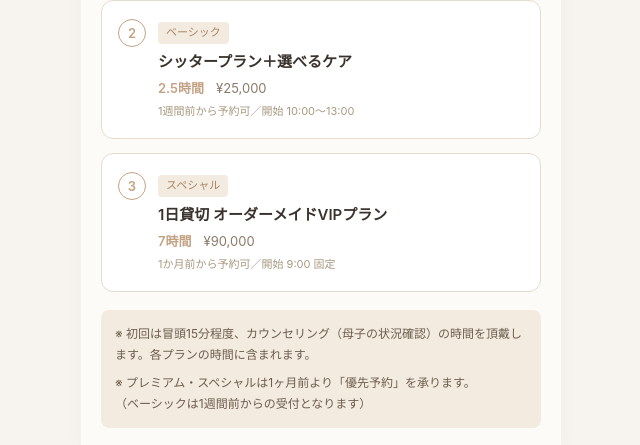
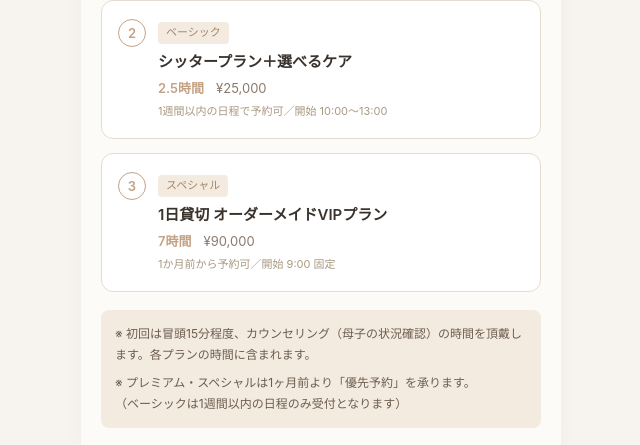
Before and after one commit to toda-cmyk/midwife-booking, a website: page index.html in a window 1280 px wide. Shown: the part 379-824 px from the top of the page, 319-959 px from the left. Drawn offline with Linux system fonts and the light colour scheme.

Commit message:
Basic plan: bookable only within 7 days (not 7 days ahead)

```diff
--- a/index.html
+++ b/index.html
@@ -582,7 +582,7 @@
         <span class="duration">2.5時間</span>
         <span>¥25,000</span>
       </div>
-      <div class="plan-meta" style="margin-top:4px;font-size:11px;color:#a89880;">1週間前から予約可／開始 10:00〜13:00</div>
+      <div class="plan-meta" style="margin-top:4px;font-size:11px;color:#a89880;">1週間以内の日程で予約可／開始 10:00〜13:00</div>
     </div>
 
     <div class="plan-card" data-plan="special" data-duration="7" data-name="スペシャル オーダーメイドVIPプラン">
@@ -598,7 +598,7 @@
 
     <div class="plan-notes">
       <p>※ 初回は冒頭15分程度、カウンセリング（母子の状況確認）の時間を頂戴します。各プランの時間に含まれます。</p>
-      <p>※ プレミアム・スペシャルは1ヶ月前より「優先予約」を承ります。<br>（ベーシックは1週間前からの受付となります）</p>
+      <p>※ プレミアム・スペシャルは1ヶ月前より「優先予約」を承ります。<br>（ベーシックは1週間以内の日程のみ受付となります）</p>
     </div>
   </div>
 
```
Also changed, not shown: 2 other files.
